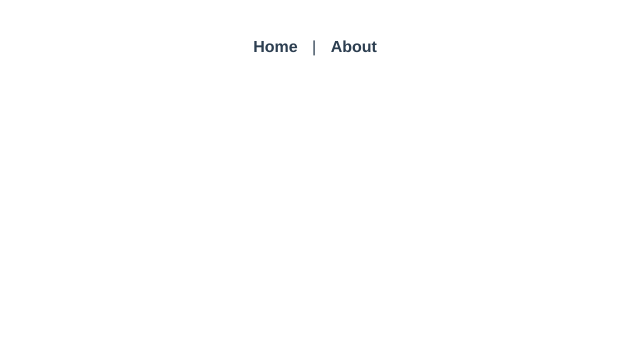
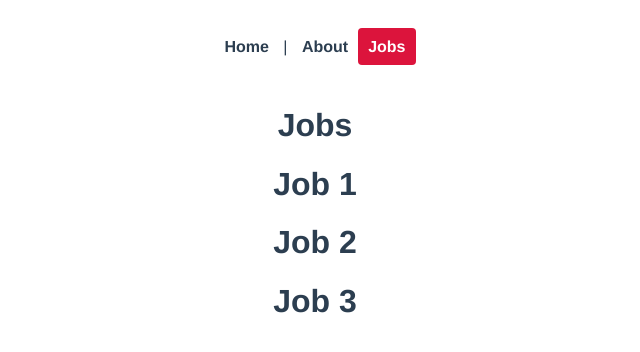
Before and after one commit to NidhitheCoder/learn-vue-js, a Vue app in the folder vue-router/test-jobs/: page /jobs in a window 1280 px wide. Before the commit this address had no page. Shown: the top 352 px of the page, without its empty margins (325-965 px from the left). Built offline with nearby package versions, Linux system fonts and the light colour scheme.

Commit message:
feat: add  jobs page and routes

```diff
--- a/vue-router/test-jobs/src/App.vue
+++ b/vue-router/test-jobs/src/App.vue
@@ -2,6 +2,7 @@
   <div id="nav">
     <router-link to="/">Home</router-link> |
     <router-link :to="{ name: 'About' }">About</router-link>
+    <router-link :to="{ name: 'Jobs' }">Jobs</router-link>
   </div>
   <router-view/>
 </template>
--- a/vue-router/test-jobs/src/router/index.js
+++ b/vue-router/test-jobs/src/router/index.js
@@ -1,6 +1,7 @@
 import { createRouter, createWebHistory } from 'vue-router'
 import About from '../views/About.vue'
 import Home from '../views/Home.vue'
+import Jobs from '../views/Jobs.vue'
 
 const routes = [
   {
@@ -12,7 +13,12 @@
     path: '/about',
     name: 'About',
     component: About
-  }
+  },
+  {
+    path: '/jobs',
+    name: 'Jobs',
+    component: Jobs,
+  },
 ]
 
 const router = createRouter({
--- /dev/null
+++ b/vue-router/test-jobs/src/views/Jobs.vue
@@ -0,0 +1,21 @@
+<template>
+  <h1>Jobs</h1>
+  <div v-for="job in jobs" :key="job.id">
+    <h1>{{ job.title }}</h1>
+  </div>
+</template>
+<script>
+export default {
+  data() {
+    return {
+      jobs: [
+        { title: "Job 1", id: 1, details: "Lorem1" },
+        { title: "Job 2", id: 2, details: "Lorem2" },
+        { title: "Job 3", id: 3, details: "Lorem3" },
+      ],
+    };
+  },
+};
+</script>
+
+<style></style>
```
